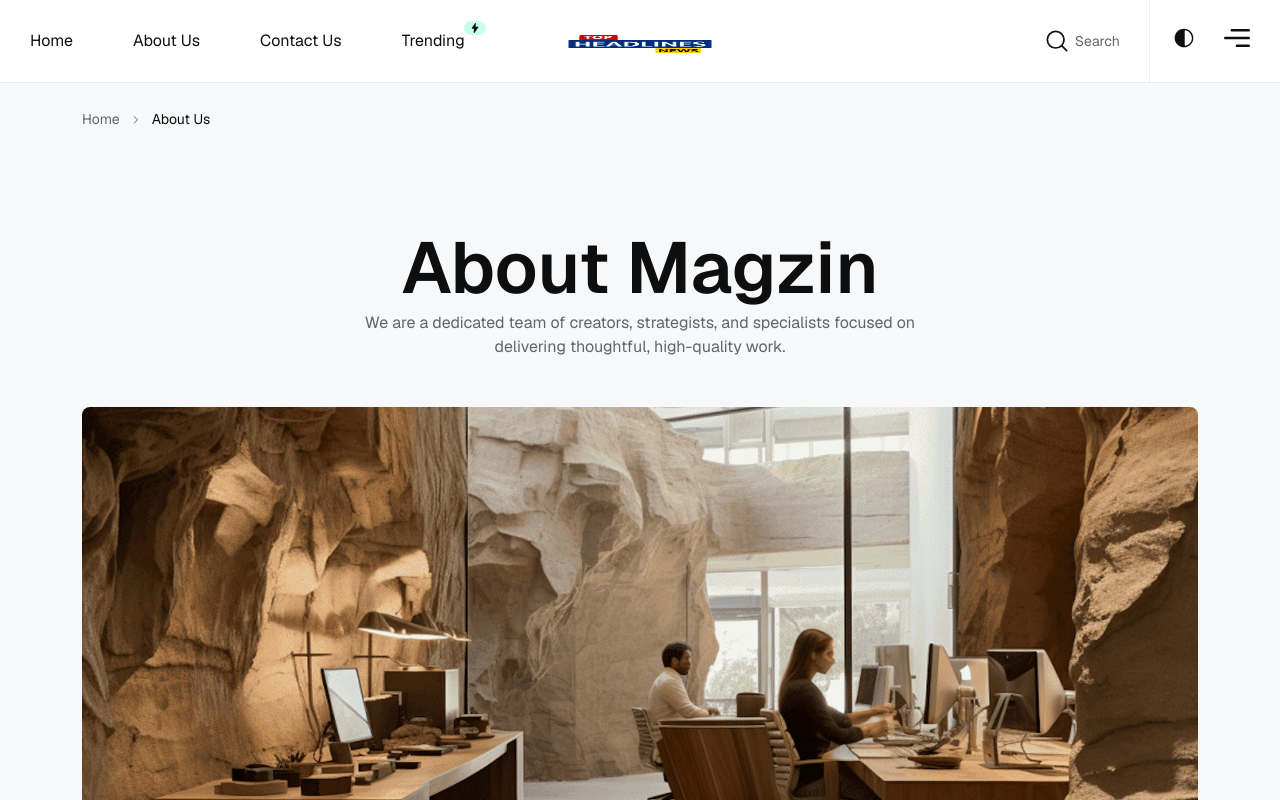
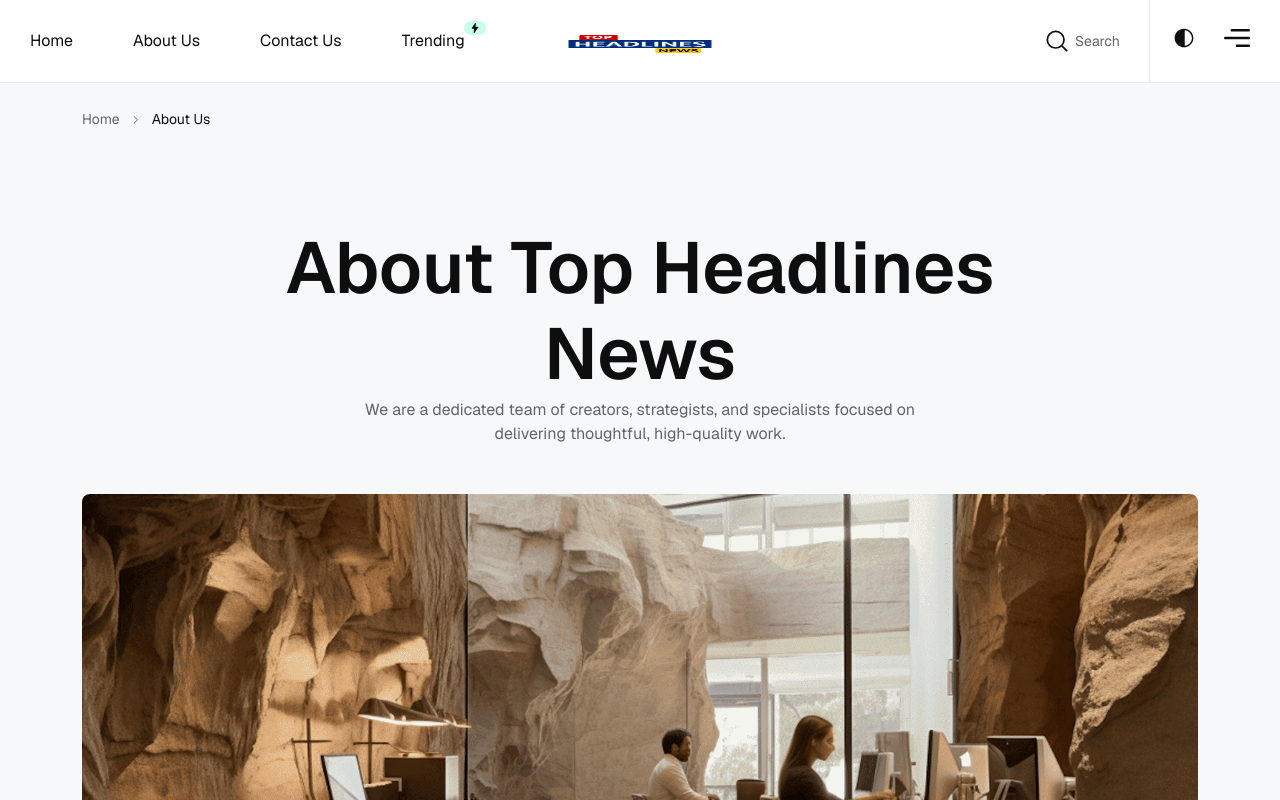
Before and after one commit to rahultiwari8685/topheadlines, a Next.js app in the folder frontend/: page /page-about in a window 1280 px wide. Shown: the top 800 px of the page. Built offline with nearby package versions, Linux system fonts and the light colour scheme.

Commit message:
header and footer updated

```diff
--- a/frontend/app/page-about/page.tsx
+++ b/frontend/app/page-about/page.tsx
@@ -7,7 +7,7 @@ import Link from "next/link";
 export default function Page_About() {
     return (
         <>
-            <Layout headerStyle={2} footerStyle={4}>
+            <Layout headerStyle={2} footerStyle={2}>
                 <div className="container">
                     <div className="row">
                         <div className="col-12">
--- a/frontend/app/page-contact/page.tsx
+++ b/frontend/app/page-contact/page.tsx
@@ -5,7 +5,7 @@ import Link from "next/link";
 export default function Page_Contact() {
     return (
         <>
-            <Layout headerStyle={2} footerStyle={4}>
+            <Layout headerStyle={2} footerStyle={2}>
                 <div className="container">
                     <div className="row">
                         <div className="col-12">
--- a/frontend/app/single-2/page.tsx
+++ b/frontend/app/single-2/page.tsx
@@ -8,7 +8,7 @@ export default function Single_2() {
     const cardCollectionsData = cardCollections.cardCollections;
     return (
         <>
-            <Layout headerStyle={2} footerStyle={4}>
+            <Layout headerStyle={2} footerStyle={2}>
                 <Section1 />
                 <section className="related-post sec-padding bg-white">
                     <div className="container">
@@ -24,7 +24,7 @@ export default function Single_2() {
                         </div>
                     </div>
                 </section>
-                <div className="bg-50 py-5">
+                {/* <div className="bg-50 py-5">
                     <div className="container">
                         <div className="row">
                             <div className="col-lg-8 col-12 mx-lg-auto">
@@ -32,7 +32,7 @@ export default function Single_2() {
                             </div>
                         </div>
                     </div>
-                </div>
+                </div> */}
             </Layout>
         </>
     );
--- a/frontend/components/sections/about/Section1.tsx
+++ b/frontend/components/sections/about/Section1.tsx
@@ -8,7 +8,7 @@ export default function Section1() {
         <div className="container">
           <div className="row">
             <div className="col-lg-8 mx-auto text-center">
-              <h2 className="ds-2 mb-0">About Magzin</h2>
+              <h2 className="ds-2 mb-0">About Top Headlines News</h2>
               <p className="fs-56 m-0">
                 We are a dedicated team of creators, strategists, and specialists focused on <br className="d-none d-lg-block" />
                 delivering thoughtful, high-quality work.
--- a/frontend/components/sections/single-2/Section1.tsx
+++ b/frontend/components/sections/single-2/Section1.tsx
@@ -51,7 +51,7 @@ export default function Section1() {
                 <li>
                   <Link href="/">Home</Link>
                 </li>
-                <li>{news.title}</li>
+                {/* <li>{news.title}</li> */}
               </ul>
             </nav>
 
```
